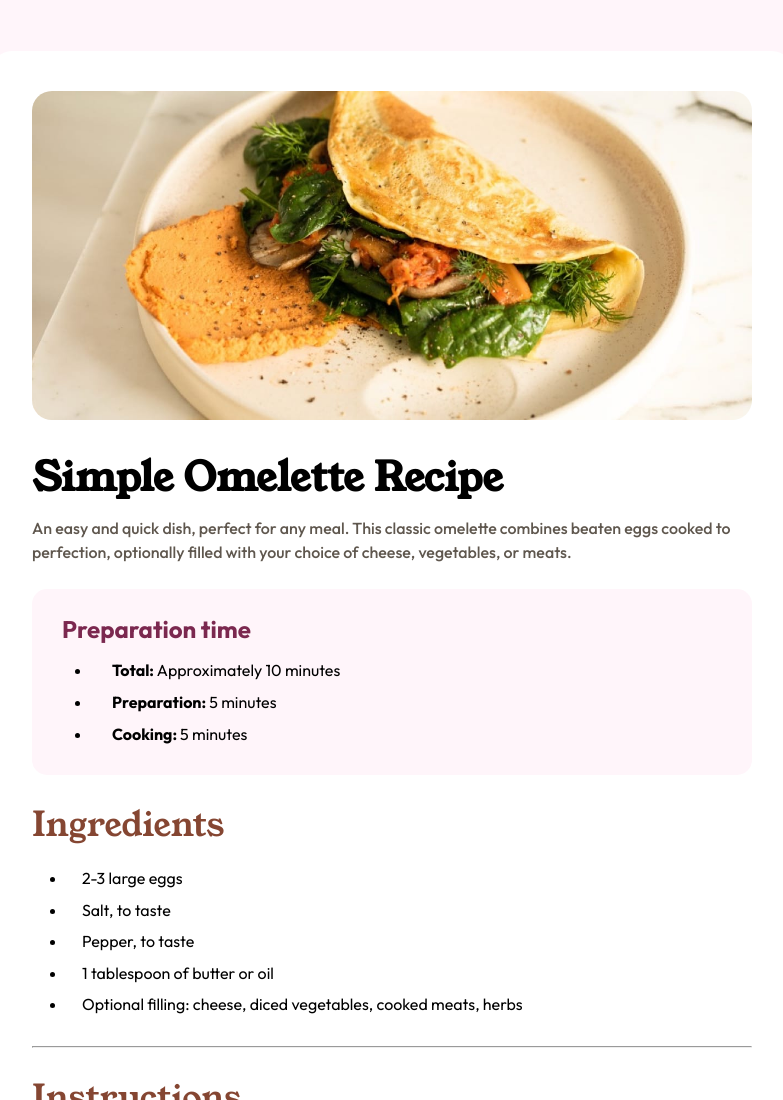
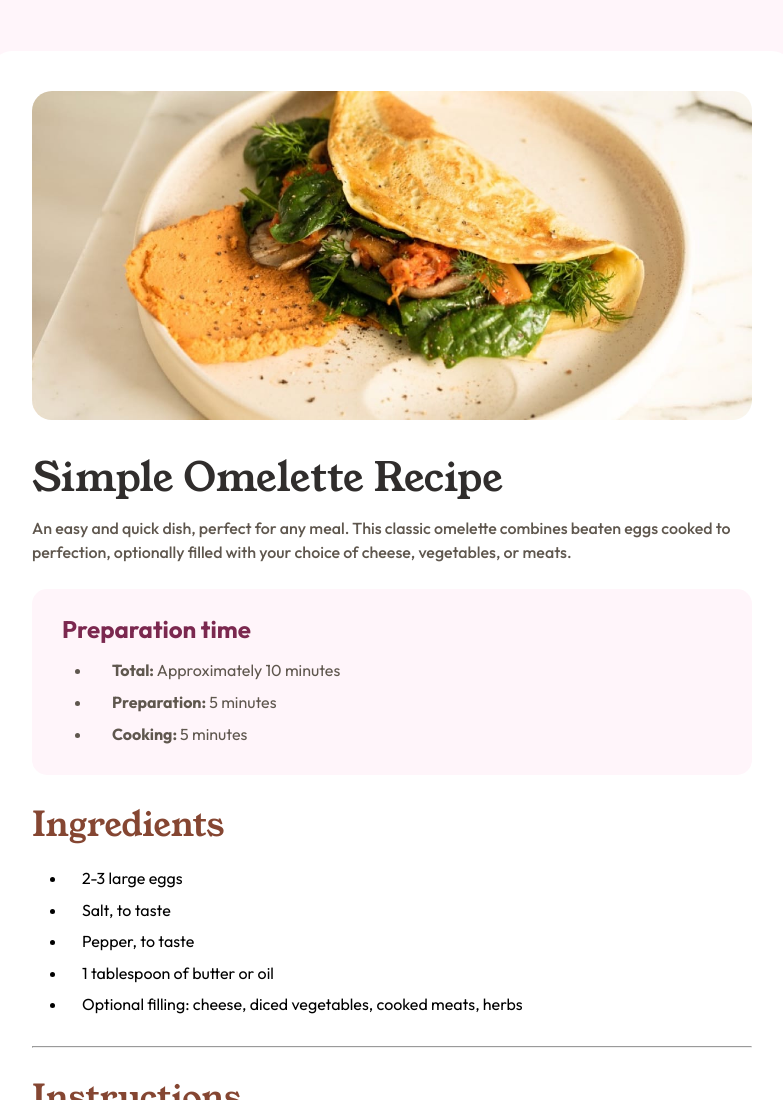
Before and after one commit to abhi123-rgb/recipe-page, a plain HTML site: page index.html in a window 1280 px wide. Shown: the top 1100 px of the page, without its empty margins (248-1031 px from the left). Drawn offline with Linux system fonts and the light colour scheme.

Commit message:
Update style.css

```diff
--- a/style.css
+++ b/style.css
@@ -50,7 +50,8 @@ img {
     font-size: 40px;
     font-family: "young serif";
     margin-bottom: 10px;
-
+    font-weight: 500;
+    color: var(--stone-900);
 }
 
 .intro p {
@@ -80,6 +81,7 @@ img {
    padding: 6px 0;
    margin-left: 30px;
    padding-left: 20px;
+   color: var(--stone-600);
 }
 
 .ingredients {
```
